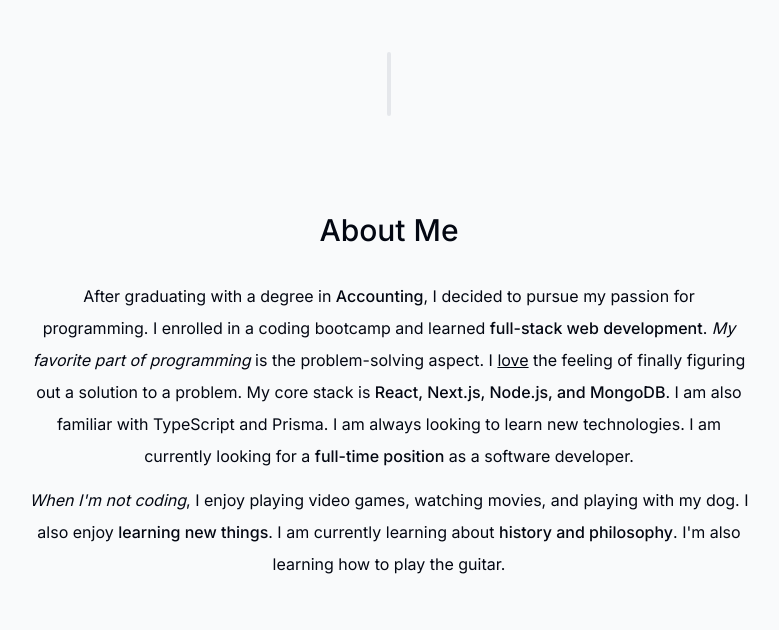
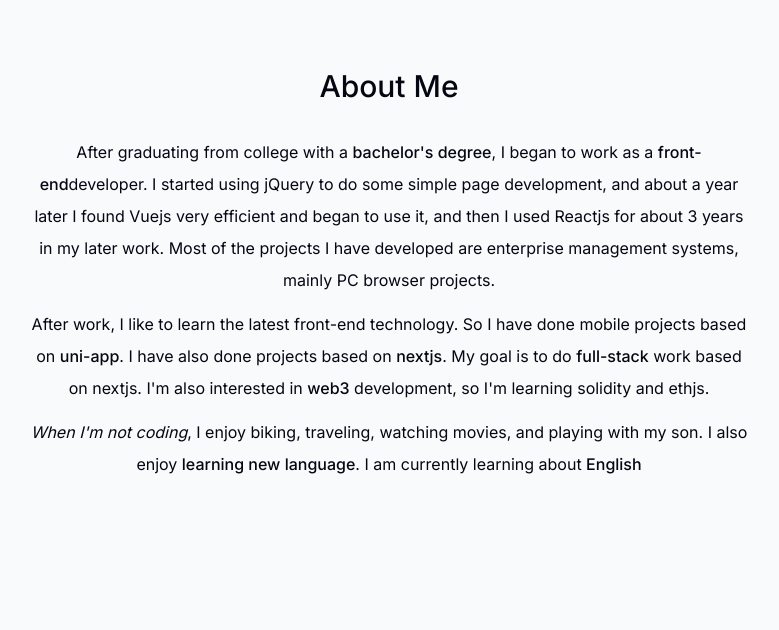
Before and after one commit to MurphyYue/next-portfolio, a Next.js app: page / in a window 1280 px wide. Shown: the part 660-1290 px from the top of the page, without its empty margins (251-1030 px from the left). Built offline with nearby package versions, Linux system fonts and the light colour scheme; no server answers.

Commit message:
update about me

```diff
--- a/components/about.tsx
+++ b/components/about.tsx
@@ -18,24 +18,25 @@
     >
       <SectionHeadding>About Me</SectionHeadding>
       <p className="mb-3">
-        After graduating with a degree in <span className="font-medium">Accounting</span>, I decided
-        to pursue my passion for programming. I enrolled in a coding bootcamp and learned{" "}
-        <span className="font-medium">full-stack web development</span>.{" "}
-        <span className="italic">My favorite part of programming</span> is the problem-solving
-        aspect. I <span className="underline">love</span> the feeling of finally figuring out a
-        solution to a problem. My core stack is{" "}
-        <span className="font-medium">React, Next.js, Node.js, and MongoDB</span>. I am also
-        familiar with TypeScript and Prisma. I am always looking to learn new technologies. I am
-        currently looking for a <span className="font-medium">full-time position</span> as a
-        software developer.
+        After graduating from college with a <span className="font-medium">bachelor's degree</span>,
+        I began to work as a <span className="font-medium">front-end</span>
+        developer. I started using jQuery to do some simple page development, and about a year later
+        I found Vuejs very efficient and began to use it, and then I used Reactjs for about 3 years
+        in my later work. Most of the projects I have developed are enterprise management systems,
+        mainly PC browser projects.
       </p>
-
+      <p className="mb-3">
+        After work, I like to learn the latest front-end technology. So I have done mobile projects
+        based on <span className="font-medium">uni-app</span>. I have also done projects based on{" "}
+        <span className="font-medium">nextjs</span>. My goal is to do{" "}
+        <span className="font-medium">full-stack</span> work based on nextjs. I'm also interested in{" "}
+        <span className="font-medium">web3</span> development, so I'm learning solidity and ethjs.
+      </p>
       <p>
-        <span className="italic">When I'm not coding</span>, I enjoy playing video games, watching
-        movies, and playing with my dog. I also enjoy{" "}
-        <span className="font-medium">learning new things</span>. I am currently learning about{" "}
-        <span className="font-medium">history and philosophy</span>. I'm also learning how to play
-        the guitar.
+        <span className="italic">When I'm not coding</span>, I enjoy biking, traveling, watching
+        movies, and playing with my son. I also enjoy{" "}
+        <span className="font-medium">learning new language</span>. I am currently learning about{" "}
+        <span className="font-medium">English</span>
       </p>
     </motion.section>
   );
--- a/components/header.tsx
+++ b/components/header.tsx
@@ -10,7 +10,7 @@
 export default function Header() {
   const { activeSection, setActiveSection } = useActiveSectionContext();
   return (
-    <header>
+    <header className="z-[999] relative">
       <motion.div
         className="fixed top-0 left-1/2 h-[4.5rem] w-full rounded-none border border-white border-opacity-40 bg-white bg-opacity-80 shadow-lg shadow-black/[0.03] backdrop-blur-[0.5rem] sm:top-6 sm:h-[3.25rem] sm:w-[36rem] sm:rounded-full dark:bg-gray-950 dark:border-black/40 dark:bg-opacity-75"
         initial={{ y: -100, x: "-50%", opacity: 0 }}
--- a/components/intro.tsx
+++ b/components/intro.tsx
@@ -17,12 +17,12 @@
       ref={ref}
     >
       <motion.h1
-        className="mb-10 mt-40 px-4 text-2xl font-medium !leading-[1.5] sm:text-4xl"
+        className="mb-10 mt-4 px-4 text-2xl font-medium !leading-[1.5] sm:text-4xl"
         initial={{ opacity: 0, y: 100 }}
         animate={{ opacity: 1, y: 0 }}
       >
         <span className="font-bold">Hello, I'm Murphy Yue.</span> I'm a{" "}
-        <span className="font-bold">frontend developer</span> with{" "}
+        <span className="font-bold">front-end developer</span> with{" "}
         <span className="font-bold">8 years</span> of experience. I enjoy building{" "}
         <span className="italic">sites & apps</span>. My focus is{" "}
         <span className="underline">React (Next.js)</span>.
```
